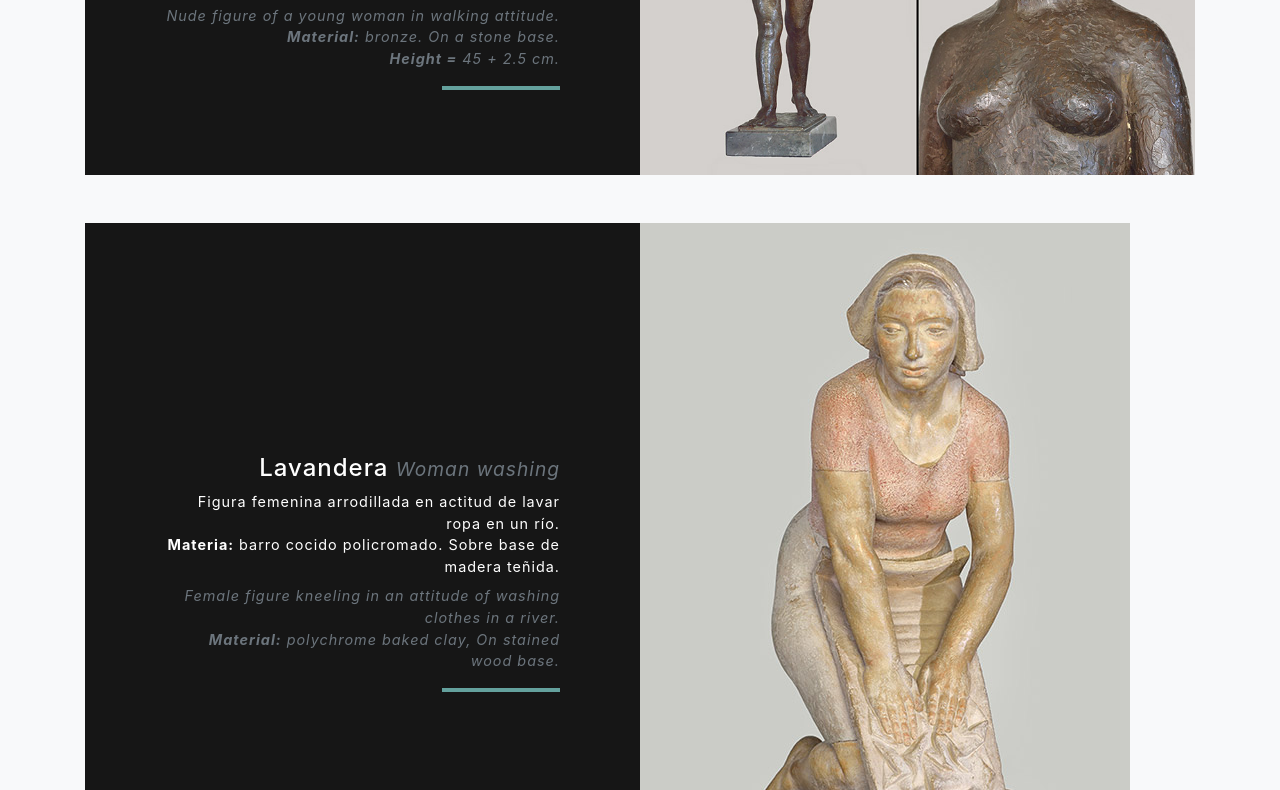
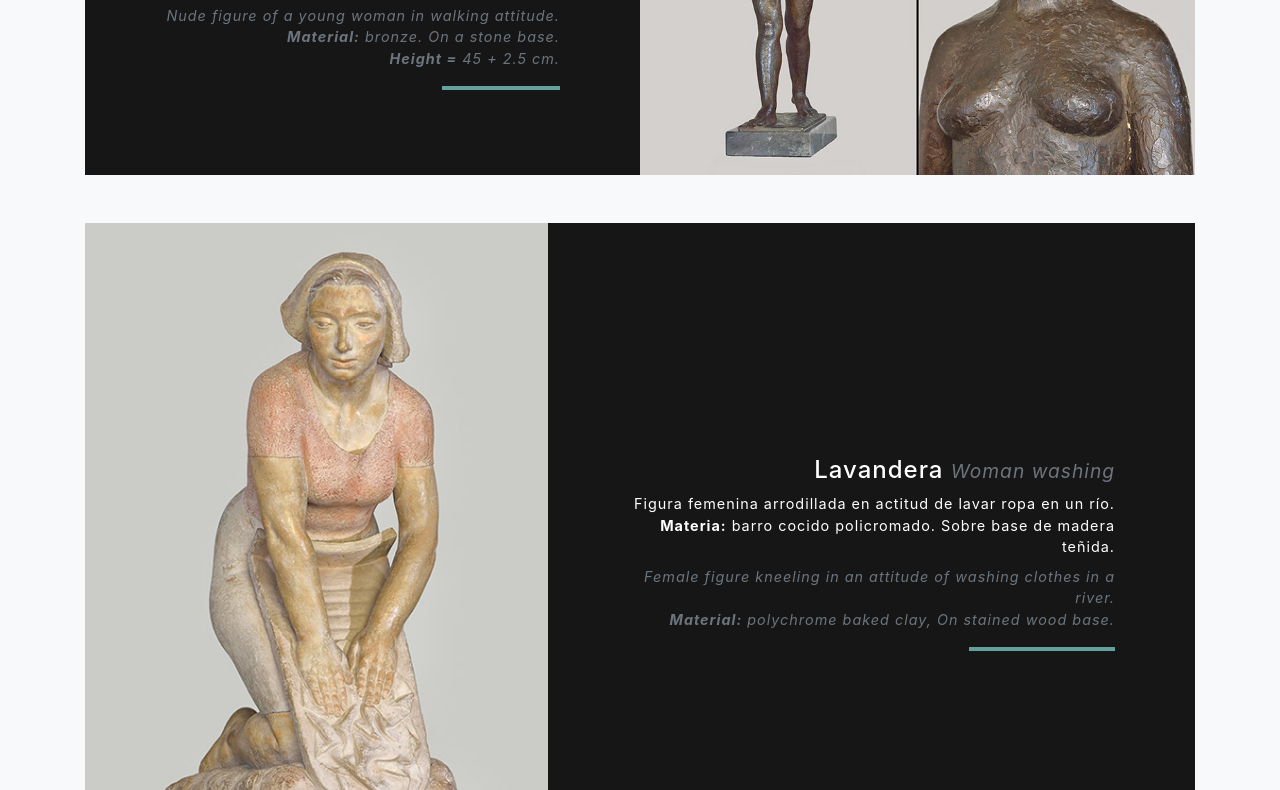
Before and after one commit to cur3n4/galandelamo, a website with bundled scripts: page index.html in a window 1280 px wide. Shown: the part 11210-12000 px from the top of the page. Built offline with nearby package versions, Linux system fonts and the light colour scheme.

```diff
--- a/index.html
+++ b/index.html
@@ -407,10 +407,10 @@
       </div>
 
       <div class="row justify-content-center no-gutters mb-5">
-        <div class="col-lg-6">
+        <div class="col-lg-5">
           <img class="img-fluid" src="img/lavandera.jpg" alt="">
         </div>
-        <div class="col-lg-6 order-lg-first">
+        <div class="col-lg-7">
           <div class="bg-black text-center h-100 project">
             <div class="d-flex h-100">
               <div class="project-text w-100 my-auto text-center text-lg-right">
```
